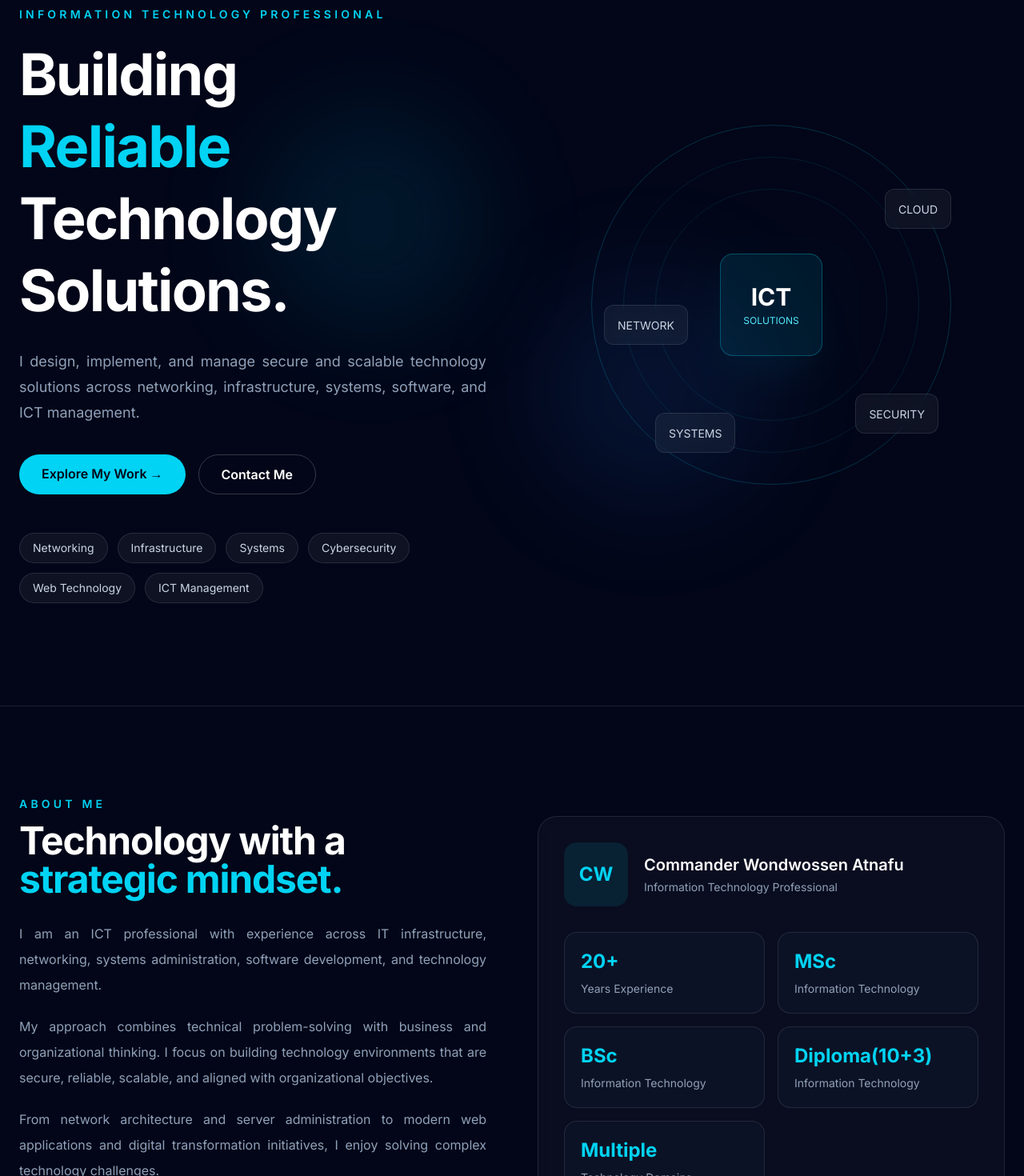
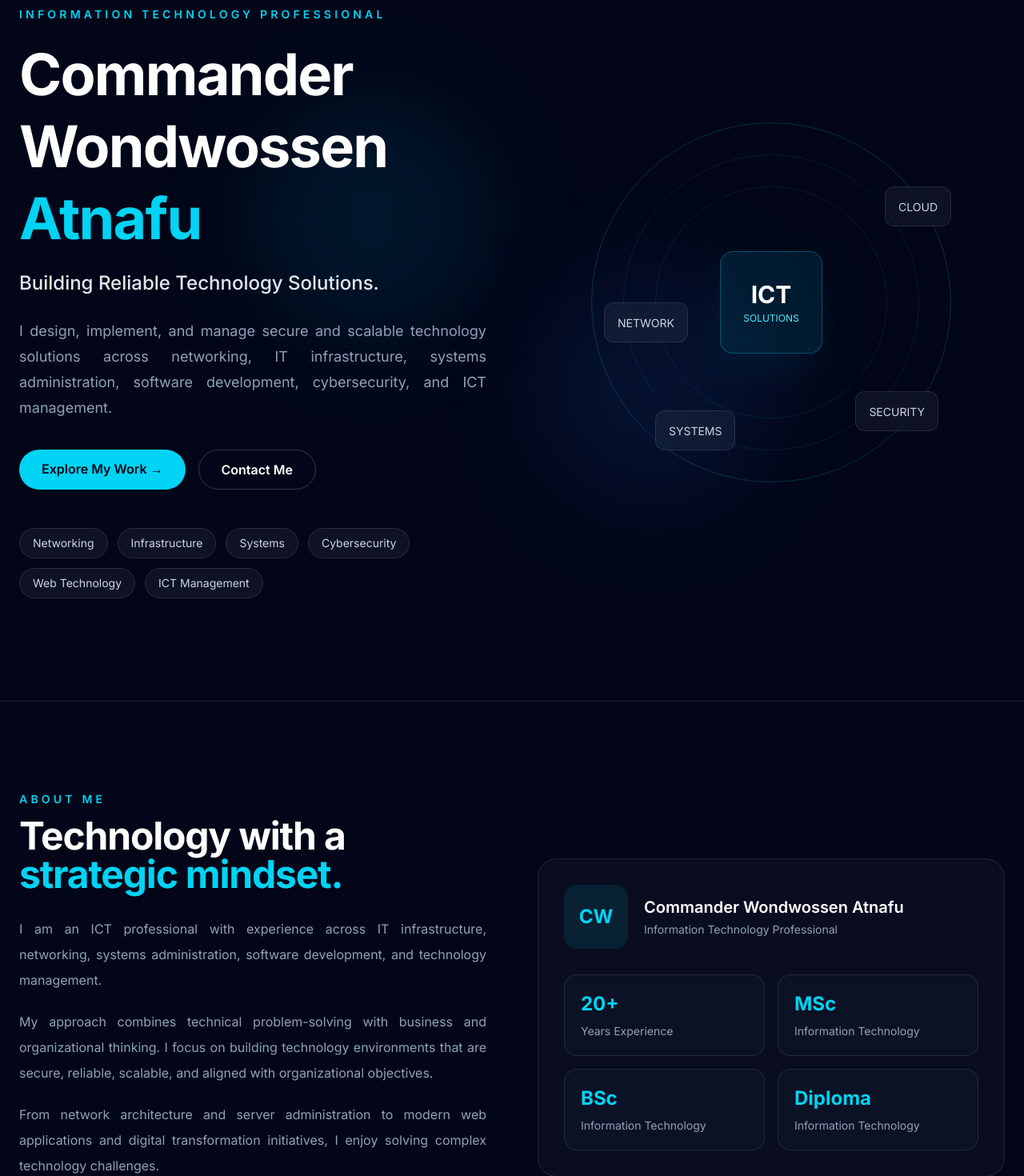
Before and after one commit to commanderwondwossen/commander-portfolio, a Next.js app: page / in a window 1280 px wide. Shown: the part 120-1590 px from the top of the page at 80% size. Built offline with nearby package versions, Linux system fonts and the light colour scheme.

Commit message:
hero section and layout update

```diff
--- a/app/layout.tsx
+++ b/app/layout.tsx
@@ -7,16 +7,26 @@ const inter = Inter({
   subsets: ["latin"],
 });
 
+const siteUrl = "https://commander-portfolio.vercel.app";
+
 export const metadata: Metadata = {
+  metadataBase: new URL(siteUrl),
+
   title: {
-    default: "Commander Wondwossen Atnafu | ICT & IT Infrastructure Professional",
+    default:
+      "Commander Wondwossen Atnafu | ICT & IT Infrastructure Professional",
     template: "%s | Wondwossen Atnafu",
   },
 
   description:
     "Professional portfolio of Commander Wondwossen Atnafu — ICT and IT infrastructure professional specializing in networking, systems administration, cybersecurity, web technology, and ICT management.",
 
+  alternates: {
+    canonical: "/",
+  },
+
   keywords: [
+    "Commander Wondwossen Atnafu",
     "Wondwossen Atnafu",
     "ICT Professional",
     "IT Infrastructure",
@@ -46,6 +56,8 @@ export const metadata: Metadata = {
 
     description:
       "ICT professional specializing in IT infrastructure, networking, systems, cybersecurity, web technology, and ICT management.",
+
+    url: siteUrl,
 
     type: "website",
 
--- a/app/page.tsx
+++ b/app/page.tsx
@@ -10,26 +10,35 @@ export default function Home() {
   <div className="absolute left-1/4 top-1/4 h-72 w-72 rounded-full bg-cyan-500/10 blur-3xl" />
   <div className="absolute bottom-1/4 right-1/4 h-72 w-72 rounded-full bg-blue-500/10 blur-3xl" />
 
-        <div className="relative mx-auto grid max-w-7xl gap-16 px-6 py-32 lg:grid-cols-2 lg:items-center">
-          {/* Text */}
+  <div className="relative mx-auto grid w-full max-w-7xl gap-16 px-6 py-32 lg:grid-cols-2 lg:items-center">
+    {/* Hero Text */}
     <Reveal direction="left">
       <div>
+        {/* Professional Title */}
         <p className="mb-5 text-sm font-semibold uppercase tracking-[0.3em] text-cyan-400">
           Information Technology Professional
         </p>
 
-            <h1 className="text-5xl font-bold leading-tight tracking-tight sm:text-6xl lg:text-7xl">
-              Building
-              <span className="block text-cyan-400">Reliable</span>
-              Technology Solutions.
+        {/* Name */}
+        <h1 className="text-4xl font-bold leading-tight tracking-tight sm:text-6xl lg:text-7xl">
+          Commander Wondwossen
+          <span className="block text-cyan-400">Atnafu</span>
         </h1>
 
+        {/* Main Statement */}
+        <p className="mt-5 text-xl font-medium text-slate-200 sm:text-2xl">
+          Building Reliable Technology Solutions.
+        </p>
+
+        {/* Description */}
         <p className="mt-7 max-w-2xl text-justify text-lg leading-8 text-slate-400">
           I design, implement, and manage secure and scalable technology
-              solutions across networking, infrastructure, systems,
-              software, and ICT management.
+          solutions across networking, IT infrastructure, systems
+          administration, software development, cybersecurity, and ICT
+          management.
         </p>
 
+        {/* Buttons */}
         <div className="mt-9 flex flex-wrap gap-4">
           <a
             href="#projects"
@@ -46,7 +55,7 @@ export default function Home() {
           </a>
         </div>
 
-            {/* Skills */}
+        {/* Areas of Expertise */}
         <div className="mt-12 flex flex-wrap gap-3">
           {[
             "Networking",
@@ -58,7 +67,7 @@ export default function Home() {
           ].map((skill) => (
             <span
               key={skill}
-                  className="rounded-full border border-white/10 bg-white/5 px-4 py-2 text-sm text-slate-300"
+              className="rounded-full border border-white/10 bg-white/5 px-4 py-2 text-sm text-slate-300 transition hover:border-cyan-400/30 hover:text-cyan-300"
             >
               {skill}
             </span>
@@ -67,34 +76,50 @@ export default function Home() {
       </div>
     </Reveal>
 
-          {/* Right-side technical visual */}
+    {/* Right-side Technical Visual */}
     <div className="hidden lg:block">
       <div className="relative mx-auto h-[450px] w-[450px]">
+        {/* Circular rings */}
         <div className="absolute inset-0 rounded-full border border-cyan-400/20" />
         <div className="absolute inset-10 rounded-full border border-cyan-400/10" />
         <div className="absolute inset-20 rounded-full border border-cyan-400/10" />
 
+        {/* Center */}
         <div className="absolute left-1/2 top-1/2 flex h-32 w-32 -translate-x-1/2 -translate-y-1/2 items-center justify-center rounded-2xl border border-cyan-400/30 bg-cyan-400/10 shadow-2xl shadow-cyan-500/10">
           <div className="text-center">
             <div className="text-3xl font-bold">ICT</div>
-                  <div className="mt-1 text-xs text-cyan-300">SOLUTIONS</div>
+            <div className="mt-1 text-xs text-cyan-300">
+              SOLUTIONS
+            </div>
           </div>
         </div>
 
+        {/* Network */}
         <div className="absolute left-4 top-1/2 rounded-xl border border-white/10 bg-white/5 px-4 py-3 backdrop-blur">
-                <span className="text-sm text-slate-300">NETWORK</span>
+          <span className="text-sm text-slate-300">
+            NETWORK
+          </span>
         </div>
 
+        {/* Cloud */}
         <div className="absolute right-0 top-20 rounded-xl border border-white/10 bg-white/5 px-4 py-3 backdrop-blur">
-                <span className="text-sm text-slate-300">CLOUD</span>
+          <span className="text-sm text-slate-300">
+            CLOUD
+          </span>
         </div>
 
+        {/* Security */}
         <div className="absolute bottom-16 right-4 rounded-xl border border-white/10 bg-white/5 px-4 py-3 backdrop-blur">
-                <span className="text-sm text-slate-300">SECURITY</span>
+          <span className="text-sm text-slate-300">
+            SECURITY
+          </span>
         </div>
 
+        {/* Systems */}
         <div className="absolute bottom-10 left-20 rounded-xl border border-white/10 bg-white/5 px-4 py-3 backdrop-blur">
-                <span className="text-sm text-slate-300">SYSTEMS</span>
+          <span className="text-sm text-slate-300">
+            SYSTEMS
+          </span>
         </div>
       </div>
     </div>
@@ -166,8 +191,8 @@ export default function Home() {
                     ["20+", "Years Experience"],
                     ["MSc", "Information Technology"],
                     ["BSc", "Information Technology"],
-                    ["Diploma(10+3)", "Information Technology"],
-                    ["Multiple", "Technology Domains"],
+                    ["Diploma", "Information Technology"],
+                    //["Multiple", "Technology Domains"],
                   ].map(([number, label]) => (
                     <div
                       key={label}
@@ -937,6 +962,30 @@ export default function Home() {
                     development, and information technology.
                   </p>
                 </div>
+                <div className="rounded-3xl border border-white/10 bg-white/[0.03] p-7">
+                  <div className="flex items-start justify-between gap-4">
+                    <div>
+                      <p className="text-sm text-cyan-400">Bachelor's Degree</p>
+
+                      <h3 className="mt-2 text-xl font-bold">
+                        Diploma in Information Technology
+                      </h3>
+
+                      <p className="mt-2 text-sm text-slate-400">
+                        W/ro Siheen Polytechnic College
+                      </p>
+                    </div>
+
+                    <span className="rounded-full bg-cyan-400/10 px-3 py-1 text-xs text-cyan-300">
+                      Diploma
+                    </span>
+                  </div>
+
+                  <p className="mt-5 text-sm text-justify leading-7 text-slate-400">
+                    Foundation in computer systems, networking, databases, software
+                    development, and information technology.
+                  </p>
+                </div>
               </div>
             </div>
 
```
Lines whose indentation alone changed are shown as unchanged.
